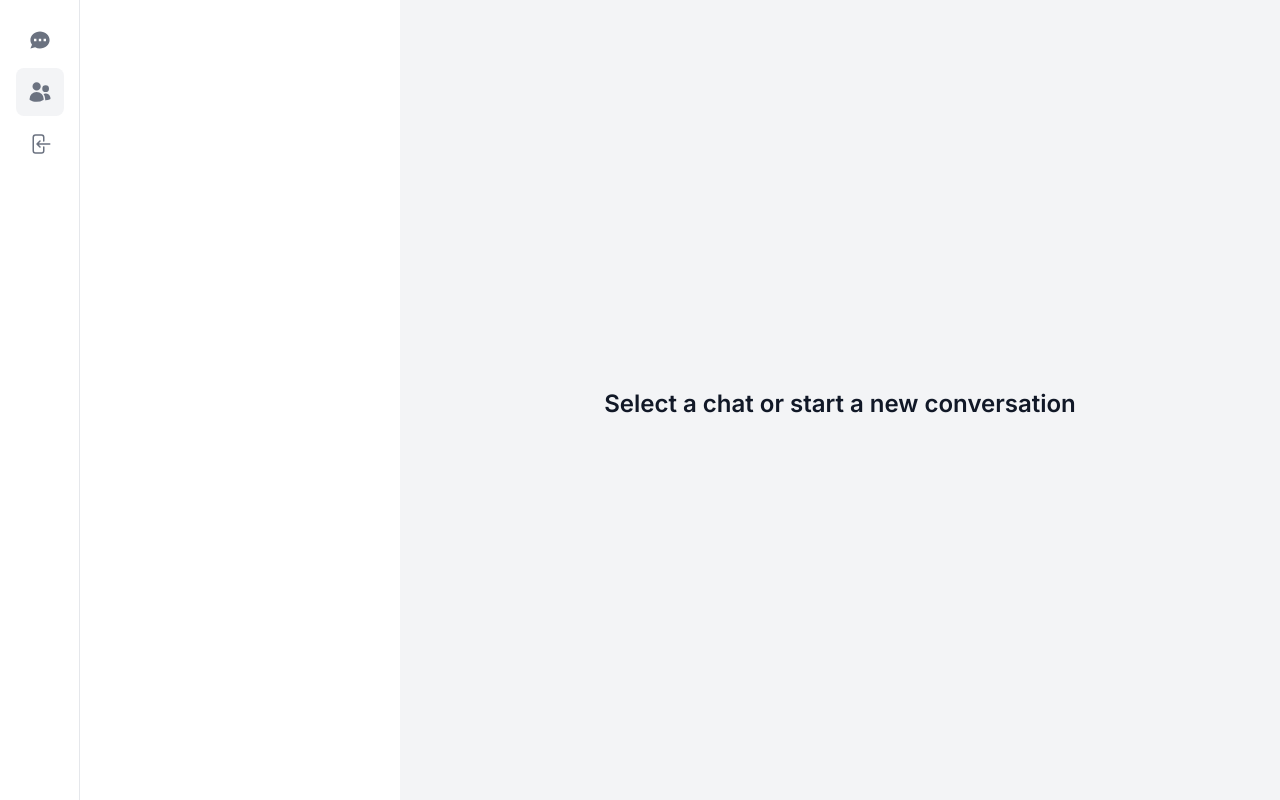
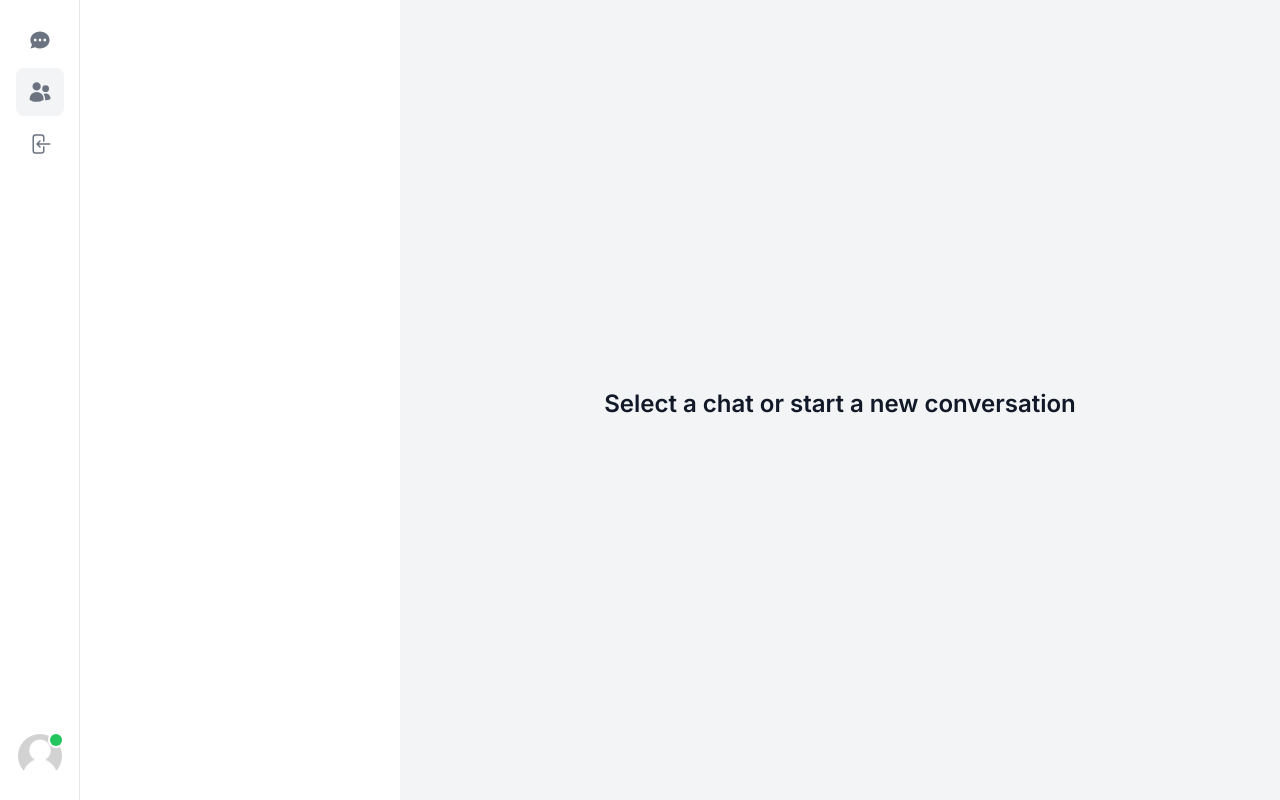
Before and after one commit to EmanueleBB/messenger-clone, a Next.js app: page /users in a window 1280 px wide. Built offline with nearby package versions, Linux system fonts and the light colour scheme; no server answers.

Commit message:
added avatar

```diff
--- /dev/null
+++ b/app/actions/getCurrentUser.ts
@@ -0,0 +1,29 @@
+import prisma from "@/app/libs/prismadb";
+import getSession from "./getSession";
+
+const getCurrentUser = async () => {
+   try{
+      const session = await getSession()
+
+      if(!session?.user?.email){
+         return null;
+      }
+
+      const currentUser = await prisma.user.findUnique({
+         where:{
+            email: session.user.email as string
+         }
+      })
+
+      if(!currentUser){
+         return null
+      }
+
+      return currentUser;
+
+   }catch(error:any){
+      return null;
+   }
+}
+
+export default getCurrentUser;
--- /dev/null
+++ b/app/actions/getSession.ts
@@ -0,0 +1,6 @@
+import { getServerSession } from "next-auth";
+import { authOptions } from "../api/auth/[...nextauth]/route";
+
+export default async function getSession(){
+   return await getServerSession(authOptions);
+}
--- /dev/null
+++ b/app/components/Avatar.tsx
@@ -0,0 +1,58 @@
+'use client'
+
+import { User } from "@prisma/client"
+import Image from "next/image"
+
+interface AvatarProps{
+   user?:User
+}
+
+const Avatar:React.FC<AvatarProps> = ({
+   user
+}) => {
+   return (
+      <div
+         className="
+            relative
+         "
+      >
+         <div className="
+            relative
+            inline-block
+            rounded-full
+            overflow-hidden
+            h-9
+            w-9
+            md:h-11
+            md:w-11
+         ">
+            <Image
+               alt='avatar'
+               src={user?.image || '/images/placeholder.jpg'}
+               fill
+            />
+         </div>
+         <span
+            className="
+               absolute
+               block
+               rounded-full
+               bg-green-500
+               ring-2
+               ring-white
+               top-0
+               right-0
+               h-2
+               w-2
+               md:h-3
+               md:w-3
+
+            "
+         >
+
+         </span>
+      </div>
+   )
+}
+
+export default Avatar
--- a/app/components/sidebar/DesktopSidebar.tsx
+++ b/app/components/sidebar/DesktopSidebar.tsx
@@ -1,13 +1,23 @@
 'use client'
 
 import useRoutes from "@/app/hooks/useRoutes"
+import { User } from "@prisma/client";
 import { useState } from "react";
+import Avatar from "../Avatar";
 import DesktopItem from "./DesktopItem";
 
-const DesktopSidebar = () => {
+interface desktopSidebarProps{
+   currentUser:User;
+}
+
+const DesktopSidebar:React.FC<desktopSidebarProps> = ({
+   currentUser
+}) => {
+
    const routes = useRoutes();
    const [isOpen,setIsOpen] = useState(false);
 
+   console.log(currentUser);
 
    return (
       <div
@@ -55,6 +65,26 @@ const DesktopSidebar = () => {
                ))}
             </ul>
          </nav>
+         <nav
+            className="
+               mt-4
+               flex
+               flex-col
+               justify-between
+               items-center
+            "
+         >
+            <div
+               onClick={()=>setIsOpen(true)}
+               className="
+                  cursor-pointer
+                  hover:opacity-75
+                  transition
+               "
+            >
+               <Avatar user={currentUser}/>
+            </div>
+         </nav>
 
       </div>
    )
--- a/app/components/sidebar/Sidebar.tsx
+++ b/app/components/sidebar/Sidebar.tsx
@@ -1,11 +1,15 @@
-import React from 'react'
+import getCurrentUser from '@/app/actions/getCurrentUser';
 import DesktopSidebar from './DesktopSidebar'
 import MobileFooter from './MobileFooter'
 
 async function Sidebar ({children}:{children:React.ReactNode}){
+
+   const currentUser = await getCurrentUser();
+
    return (
       <div className='h-full'>
-         <DesktopSidebar/>
+         {/* The exclamation point allows the user to be null */}
+         <DesktopSidebar currentUser={currentUser!}/>
          <MobileFooter/>
          <main className='lg:pl-20 h-full'>
             {children}
--- a/app/users/page.tsx
+++ b/app/users/page.tsx
@@ -1,5 +1,5 @@
 import { signOut } from "next-auth/react"
-import EmptyState from "../components/inputs/EmptyState"
+import EmptyState from "../components/EmptyState"
 
 const Users = () => {
    return (
--- a/next.config.js
+++ b/next.config.js
@@ -1,4 +1,18 @@
 /** @type {import('next').NextConfig} */
-const nextConfig = {}
+const nextConfig = {
+   experimental:{
+      appDir:true,
+      swcPlugins:[
+         ["next-superjson-plugin",{}]
+      ]
+   },
+   images:{
+      domains:[
+         "res.cloudinary.com",
+         "avatars.githubusercontent.com",
+         "lh3.googleusercontent.com"
+      ]
+   }
+}
 
-module.exports = nextConfig
+module.exports = nextConfig;
--- a/package.json
+++ b/package.json
@@ -23,6 +23,7 @@
     "eslint-config-next": "13.4.19",
     "next": "13.4.19",
     "next-auth": "^4.23.1",
+    "next-superjson-plugin": "^0.5.9",
     "postcss": "8.4.29",
     "react": "18.2.0",
     "react-dom": "18.2.0",
```
Also changed, not shown: app/components/EmptyState.tsx (renamed from app/components/inputs/EmptyState.tsx), public/images/placeholder.jpg (added), 1 other file (tests, documents, lock files or other folders).
